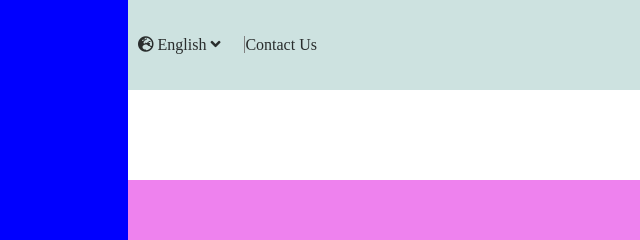
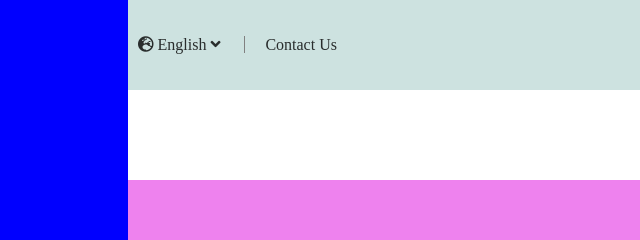
Before and after one commit to federico-chiello/htmlcss-hubspot, a plain HTML site: page index.html in a window 1280 px wide. Shown: the top 240 px of the page, 0-640 px from the left. Drawn offline with Linux system fonts and the light colour scheme.

Commit message:
fine navbar-top

```diff
--- a/css/style.css
+++ b/css/style.css
@@ -47,6 +47,7 @@ header {
   background-color: grey;
 }
 
+/* Navbar-top */
 .navbar-top {
   height: 90px;
   line-height: 90px;
@@ -66,6 +67,7 @@ header {
 
 #contact-us {
   border-left: 1px solid grey;
+  padding-left: 20px;
 }
 /* / lista di sinistra */
 
@@ -89,6 +91,7 @@ header {
   padding: 10px;
 }
 /* / lista di destra */
+/* / navbar-top */
 
 .navbar-bottom {
   height: 90px;
```
Also changed, not shown: index.html (+2 -0 lines).
